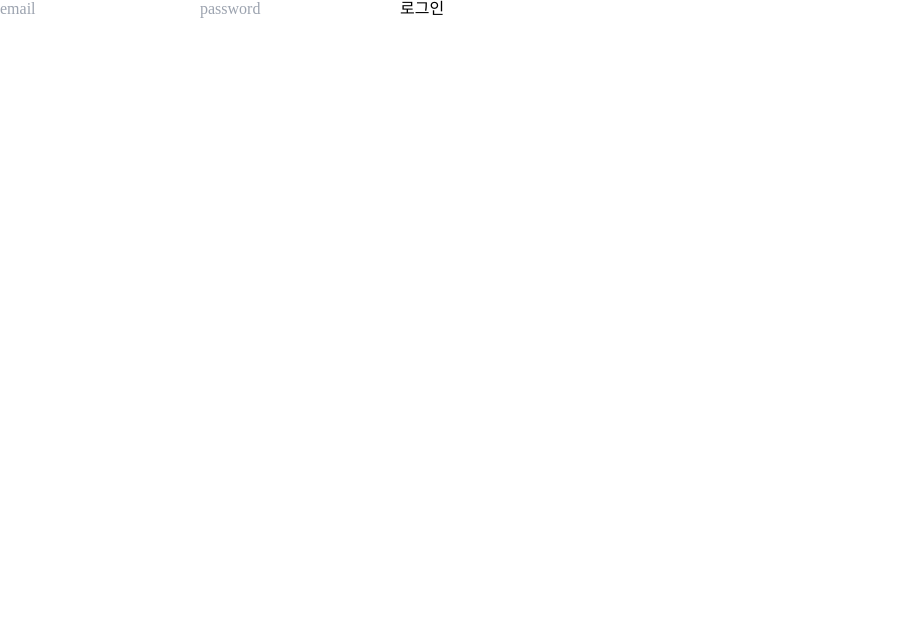
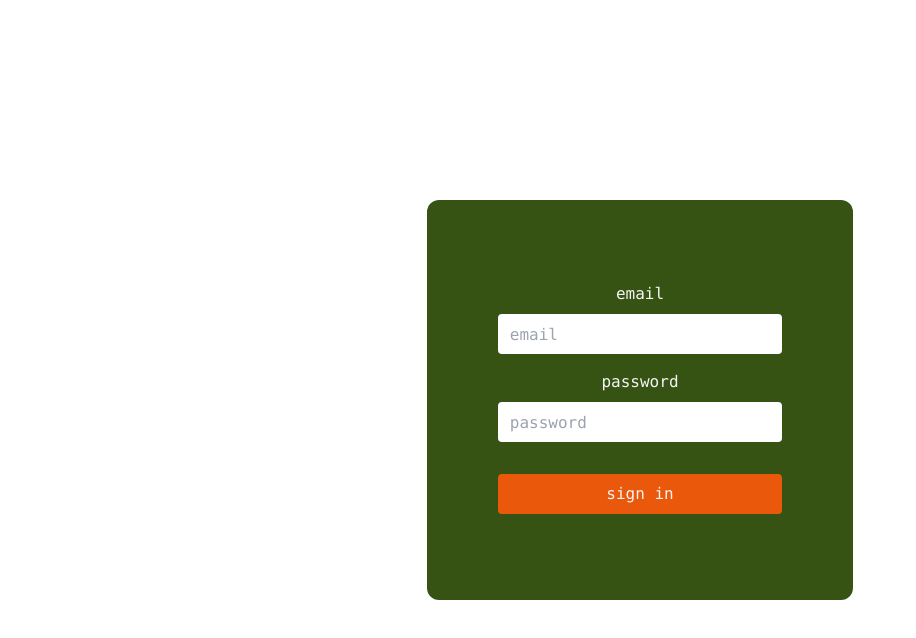
Before and after one commit to sena-22/wanted-pre-onboarding-frontend, a React (Create React App) app: page / in a window 1280 px wide. Shown: the top 638 px of the page, without its empty margins (0-916 px from the left). Built offline with nearby package versions, Linux system fonts and the light colour scheme.

Commit message:
[#3, #4]css:회원가입, 로그인 페이지 css 적용

```diff
--- a/src/pages/Sign.js
+++ b/src/pages/Sign.js
@@ -54,38 +54,48 @@ const Sign = ({type}) => {
   }
 
   return (
-    <div>
-      <form onSubmit={type === 'signin' ? SigninHandler : SignupHandler}>
+    <div className="flex items-center justify-center w-screen h-screen font-mono text-zinc-100">
+      <div className="flex items-center justify-center w-2/6 bg-lime-900 rounded-xl h-3/6">
+        <form
+          onSubmit={type === 'signin' ? SigninHandler : SignupHandler}
+          className="flex flex-col items-center justify-center w-4/6 h-3/5">
+          <label className="mb-3">email</label>
           <input
             value={email}
             data-testid="email-input"
             placeholder="email"
             name="email"
             onChange={handleEmail}
+            className="w-full p-3 mb-5 text-orange-900 rounded h-1/6"
           />
+          <label className="mb-3">password</label>
           <input
             value={password}
             data-testid="password-input"
             placeholder="password"
             name="password"
             onChange={handlePassword}
+            className="w-full p-3 mb-5 text-orange-900 rounded h-1/6 "
           />
           {type === 'signin' ? (
             <button
               data-testid="signin-button"
               type="submit"
-            disabled={emailValid && passwordValid ? false : true}>
-            로그인
+              disabled={emailValid && passwordValid ? false : true}
+              className="w-full mt-3 bg-orange-600 rounded h-1/6">
+              sign in
             </button>
           ) : (
             <button
               data-testid="signup-button"
               type="submit"
-            disabled={emailValid && passwordValid ? false : true}>
-            회원가입
+              disabled={emailValid && passwordValid ? false : true}
+              className="w-full mt-3 bg-orange-600 rounded h-1/6">
+              sign up
             </button>
           )}
         </form>
+      </div>
     </div>
   )
 }
```
Lines whose indentation alone changed are shown as unchanged.
